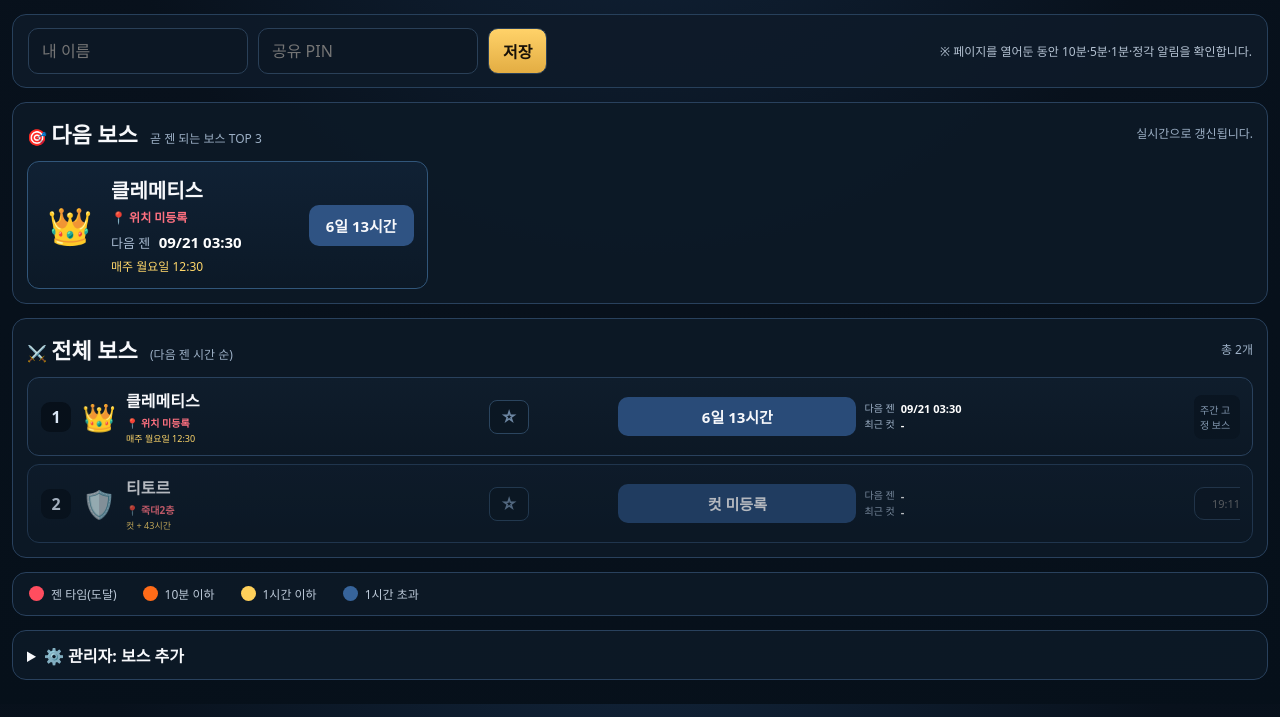
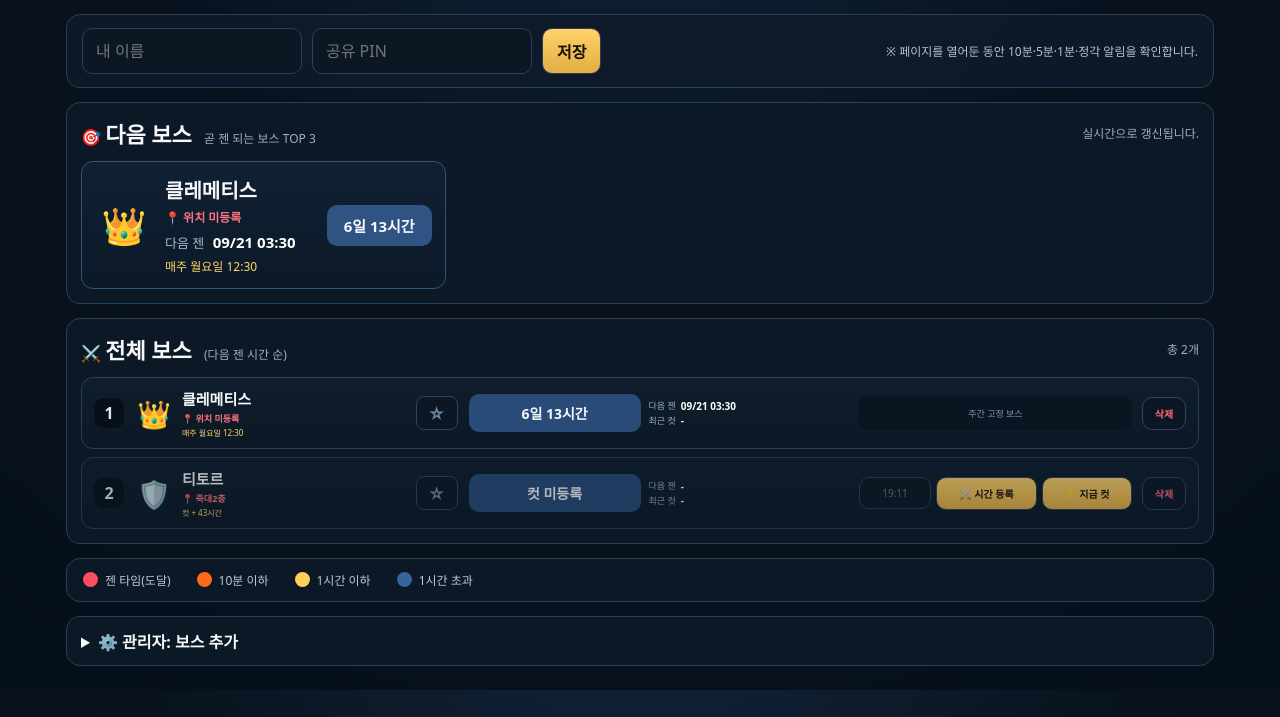
Before and after one commit to GOMPlayer-t/lordnine-boss-timer, a FastAPI app: page / in a window 1280 px wide. Shown: the part 83-800 px from the top of the page. Run offline with FastAPI, Linux system fonts and the light colour scheme; data comes from the database, SQL or seed files in the repository; data that the repository does not hold is empty.

Commit message:
Update style.css

```diff
--- a/static/style.css
+++ b/static/style.css
@@ -46,7 +46,7 @@ button{background:linear-gradient(#ffd269,#e3ad43);color:#171108;font-weight:900
 .waiting{opacity:.72}
 
 
-@media(max-width:700px){
+@media(max-width:900px){
   .brand h1{font-size:20px}.notify{padding:10px 12px}
   .loginbar{grid-template-columns:1fr 1fr auto}.note{grid-column:1/-1;text-align:left}
   .top3{grid-template-columns:repeat(3,1fr)}
@@ -502,7 +502,7 @@ button{background:linear-gradient(#ffd269,#e3ad43);color:#171108;font-weight:900
 }
 .fav.on{color:#ffd13f}
 
-@media(max-width:700px){
+@media(max-width:900px){
   .bossrow{
     grid-template-columns:28px 34px minmax(0,1fr) auto;
     grid-template-areas:
@@ -644,135 +644,148 @@ button{background:linear-gradient(#ffd269,#e3ad43);color:#171108;font-weight:900
 
 
 /* ============================================================
-   PC 정상복구 FINAL
-   - 모바일 전환 기준을 700px 이하로 낮춤
-   - PC 브라우저 확대/창크기에서도 모바일 카드 CSS가 발동하지 않음
-   - 시간입력 / 시간등록 / 지금컷을 카드 내부 마지막 열에 고정
+   PC 8열 정렬 최종 수정
+   실제 순서:
+   1 순번 / 2 아이콘 / 3 보스정보 / 4 즐겨찾기 /
+   5 남은시간 / 6 다음젠·최근컷 / 7 시간등록 액션 / 8 삭제
    ============================================================ */
-@media (min-width:701px){
-
-  main{
-    width:calc(100% - 24px);
-    max-width:1380px;
-    margin:0 auto;
-    padding-left:0;
-    padding-right:0;
-  }
-
-  .allbox,
-  .bossrows,
-  .bossrow{
-    width:100%;
-    max-width:100%;
-    box-sizing:border-box;
-  }
+@media (min-width:901px){
 
   .bossrows{
-    display:flex;
-    flex-direction:column;
-    gap:8px;
+    display:flex !important;
+    flex-direction:column !important;
+    gap:8px !important;
   }
 
   .bossrow{
     display:grid !important;
+    width:100% !important;
+    max-width:100% !important;
+    min-width:0 !important;
+    box-sizing:border-box !important;
+
+    /* 실제 자식 8개와 정확히 1:1 대응 */
     grid-template-columns:
-      32px
-      38px
-      minmax(135px,1.15fr)
-      minmax(120px,.85fr)
-      minmax(170px,1fr)
-      minmax(250px,1.35fr)
-      46px !important;
+      34px
+      40px
+      minmax(120px,1.10fr)
+      48px
+      minmax(110px,.85fr)
+      minmax(145px,1fr)
+      minmax(240px,1.35fr)
+      48px !important;
+
     grid-template-areas:none !important;
     gap:8px !important;
     align-items:center !important;
-    padding:10px 12px !important;
+    padding:10px 10px !important;
     overflow:hidden !important;
   }
 
   .bossrow > *{
     min-width:0 !important;
+    max-width:100% !important;
     box-sizing:border-box !important;
+    position:static !important;
+    transform:none !important;
+    float:none !important;
+    margin-top:0 !important;
+    margin-bottom:0 !important;
   }
 
   .rank{
-    width:30px;
-    height:30px;
-    justify-self:center;
+    width:30px !important;
+    height:30px !important;
+    justify-self:center !important;
   }
 
   .rowicon{
-    font-size:27px;
-    justify-self:center;
+    font-size:27px !important;
+    justify-self:center !important;
   }
 
   .rowname{
-    min-width:0;
+    min-width:0 !important;
   }
 
   .rowname b{
-    font-size:16px;
-    white-space:nowrap;
-    overflow:hidden;
-    text-overflow:ellipsis;
+    font-size:15px !important;
+    white-space:nowrap !important;
+    overflow:hidden !important;
+    text-overflow:ellipsis !important;
   }
 
   .rowname .rowlocation{
-    font-size:10px;
-    white-space:nowrap;
-    overflow:hidden;
-    text-overflow:ellipsis;
+    display:block !important;
+    font-size:9px !important;
+    white-space:nowrap !important;
+    overflow:hidden !important;
+    text-overflow:ellipsis !important;
   }
 
   .rowname .rowrule{
-    font-size:9px;
-    white-space:nowrap;
-    overflow:hidden;
-    text-overflow:ellipsis;
+    display:block !important;
+    font-size:8px !important;
+    white-space:nowrap !important;
+    overflow:hidden !important;
+    text-overflow:ellipsis !important;
+  }
+
+  .fav{
+    display:block !important;
+    width:42px !important;
+    height:34px !important;
+    padding:0 !important;
+    justify-self:center !important;
+    font-size:17px !important;
+    border:1px solid #2b455f !important;
+    border-radius:8px !important;
+    background:#0b1723 !important;
   }
 
   .rowremain{
+    width:100% !important;
     min-width:0 !important;
-    width:100%;
-    padding:9px 7px;
-    font-size:15px;
-    white-space:nowrap;
-    text-align:center;
+    padding:9px 6px !important;
+    font-size:14px !important;
+    text-align:center !important;
+    white-space:nowrap !important;
   }
 
   .rowtimes{
     min-width:0 !important;
-    font-size:10px;
-    line-height:1.45;
+    font-size:9px !important;
+    line-height:1.45 !important;
   }
 
   .rowtimes div{
-    display:flex;
-    gap:6px;
-    align-items:center;
-    min-width:0;
+    display:flex !important;
+    align-items:center !important;
+    gap:5px !important;
+    min-width:0 !important;
   }
 
   .rowtimes b{
-    font-size:11px;
-    margin-left:0;
-    white-space:nowrap;
+    margin-left:0 !important;
+    font-size:10px !important;
+    white-space:nowrap !important;
   }
 
-  /* 이 칸이 카드 내부의 액션 전용 열 */
+  /* 시간 입력 + 시간등록 + 지금컷 = 7번째 열 안에서만 표시 */
   .rowactions{
     display:grid !important;
-    grid-template-columns:minmax(64px,.72fr) minmax(82px,1fr) minmax(76px,.9fr) !important;
+    grid-template-columns:
+      minmax(58px,.72fr)
+      minmax(78px,1fr)
+      minmax(70px,.9fr) !important;
     gap:5px !important;
+
     width:100% !important;
     max-width:100% !important;
     min-width:0 !important;
+    box-sizing:border-box !important;
+    overflow:hidden !important;
     align-items:center !important;
-    position:static !important;
-    transform:none !important;
-    margin:0 !important;
-    float:none !important;
-    overflow:hidden !important;
   }
 
   .rowactions input{
@@ -780,8 +793,9 @@ button{background:linear-gradient(#ffd269,#e3ad43);color:#171108;font-weight:900
     width:100% !important;
     min-width:0 !important;
     max-width:100% !important;
-    padding:8px 5px !important;
-    font-size:11px !important;
+    box-sizing:border-box !important;
+    padding:8px 4px !important;
+    font-size:10px !important;
     text-align:center !important;
   }
 
@@ -789,62 +803,56 @@ button{background:linear-gradient(#ffd269,#e3ad43);color:#171108;font-weight:900
     width:100% !important;
     min-width:0 !important;
     max-width:100% !important;
-    padding:8px 4px !important;
-    font-size:11px !important;
+    box-sizing:border-box !important;
+    padding:8px 3px !important;
+    font-size:10px !important;
     white-space:nowrap !important;
+    overflow:hidden !important;
   }
 
   .rowactions.fixed{
     display:flex !important;
-    align-items:center;
-    justify-content:center;
-    min-height:36px;
-    padding:7px 6px !important;
-    font-size:10px !important;
-    background:#0a1521;
-    border-radius:8px;
-    color:#8499b1;
+    align-items:center !important;
+    justify-content:center !important;
+    width:100% !important;
+    min-height:34px !important;
+    padding:6px !important;
+    font-size:9px !important;
+    color:#8499b1 !important;
+    background:#0a1521 !important;
+    border-radius:8px !important;
   }
 
-  /* 즐겨찾기는 PC에서도 마지막 작은 칸 */
-  .fav{
+  .del{
     display:block !important;
-    width:40px;
-    height:34px;
-    justify-self:center;
-    border:1px solid #2b455f;
-    border-radius:8px;
-    background:#0b1723;
-    font-size:17px;
-  }
-
-  /* 삭제버튼은 PC 카드 밖으로 밀리지 않도록 숨김 */
-  .del{
-    display:none !important;
+    width:44px !important;
+    padding:8px 3px !important;
+    justify-self:center !important;
+    font-size:10px !important;
   }
 }
 
-/* 보통 노트북/브라우저 폭 */
-@media (min-width:701px) and (max-width:1050px){
+/* 조금 좁은 PC/노트북에서도 8열 유지 */
+@media (min-width:901px) and (max-width:1100px){
   .bossrow{
     grid-template-columns:
-      28px
-      32px
+      30px
+      34px
       minmax(105px,1fr)
-      minmax(100px,.8fr)
-      minmax(135px,.95fr)
+      42px
+      minmax(96px,.8fr)
+      minmax(125px,.95fr)
       minmax(205px,1.25fr)
-      38px !important;
+      42px !important;
     gap:6px !important;
-    padding:9px 8px !important;
+    padding:9px 7px !important;
   }
 
-  .rowname b{font-size:14px}
-  .rowremain{font-size:13px;padding:8px 5px}
-  .rowtimes,.rowtimes b{font-size:9px}
-
   .rowactions{
-    grid-template-columns:minmax(52px,.7fr) minmax(70px,1fr) minmax(64px,.9fr) !important;
+    grid-template-columns:
+      minmax(50px,.7fr)
+      minmax(66px,1fr)
+      minmax(60px,.9fr) !important;
     gap:4px !important;
   }
 
@@ -854,14 +862,7 @@ button{background:linear-gradient(#ffd269,#e3ad43);color:#171108;font-weight:900
     padding:7px 2px !important;
   }
 
-  .fav{
-    width:34px;
-    height:31px;
-    font-size:15px;
-  }
+  .rowname b{font-size:13px !important}
+  .rowremain{font-size:12px !important}
+  .rowtimes,.rowtimes b{font-size:8px !important}
 }
-
-/* 휴대폰은 기존 모바일 2열 레이아웃 유지 */
-@media (max-width:700px){
-  .bossrow .del{display:none !important}
-}
```
